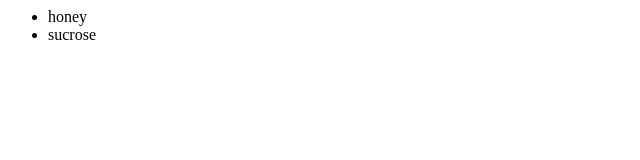
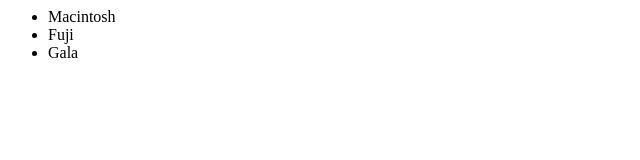
Before and after one commit to Bogghead/gitTute, a plain HTML site: page index.html in a window 1280 px wide. Shown: the whole page, without its empty margins (0-640 px from the left). Drawn offline with Linux system fonts and the light colour scheme.

Commit message:
List of apples

```diff
--- a/index.html
+++ b/index.html
@@ -2,8 +2,9 @@
 	<body>
 		<div>
 			<ul>
-				<li>honey</li>
-				<li>sucrose</li>
+				<li>Macintosh</li>
+				<li>Fuji</li>
+				<li>Gala</li>
 			</ul>
 		</div>
 	</body>
```
